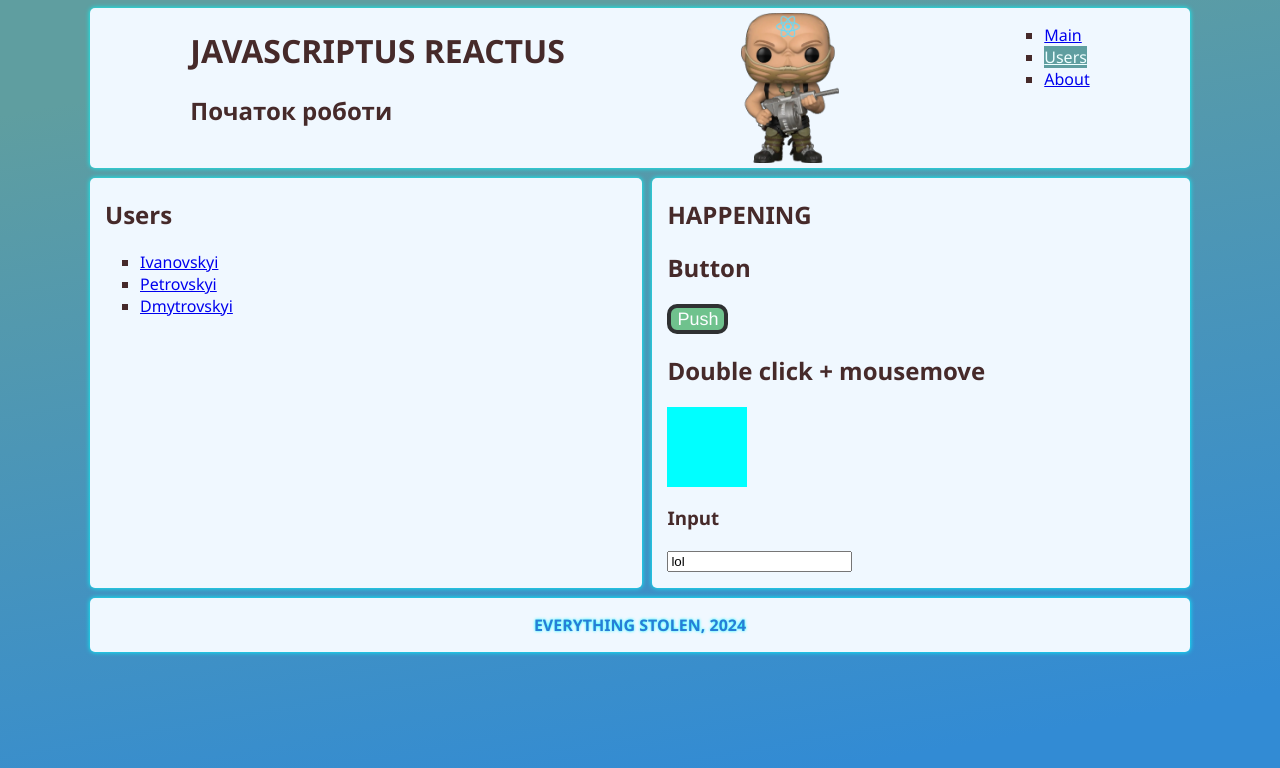
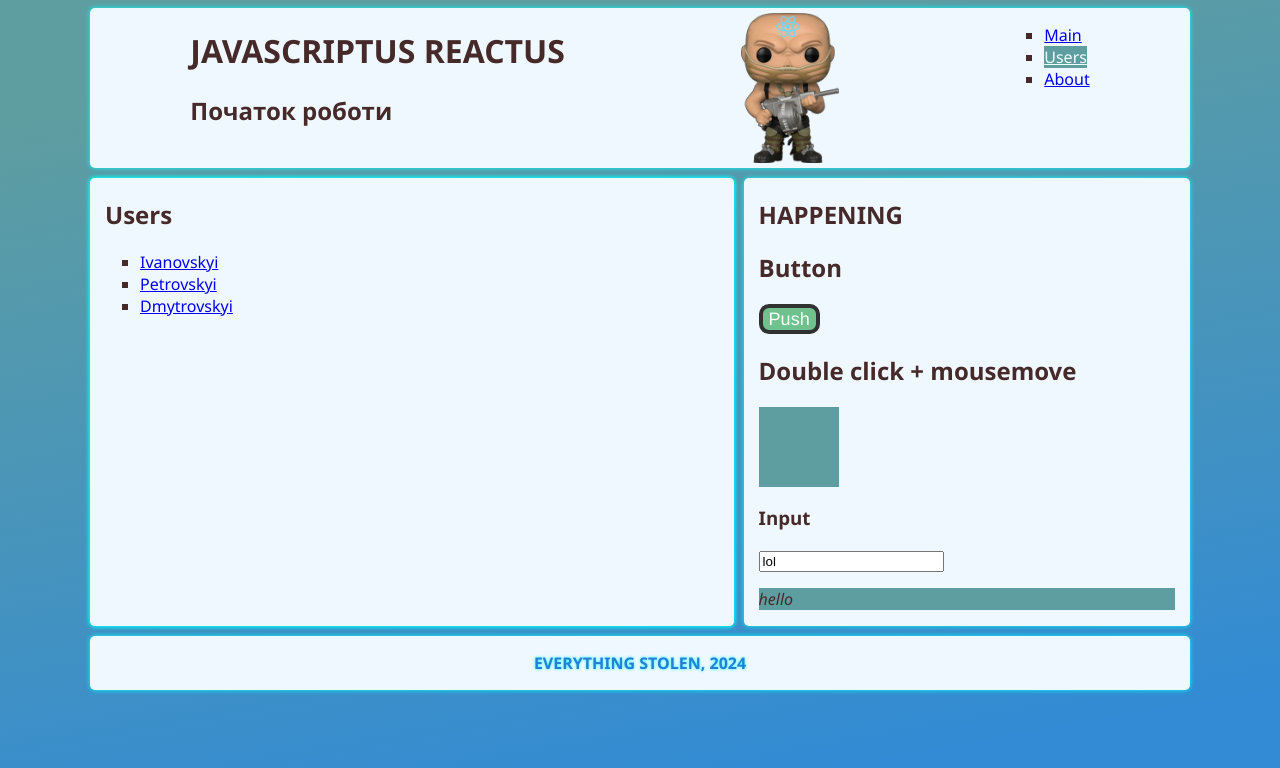
Before and after one commit to tztaras/app, a React (Create React App) app: page /users in a window 1280 px wide. Shown: the top 768 px of the page. Built offline with nearby package versions, Linux system fonts and the light colour scheme.

Commit message:
refs, states

```diff
--- a/src/About/About.css
+++ b/src/About/About.css
@@ -1,6 +1,5 @@
 .about {
     grid-area: m;
-    background-color: bisque;
     border-radius: 5px;
     box-shadow: 0px 0px 5px cyan;
     background-color: aliceblue;
--- a/src/App/App.js
+++ b/src/App/App.js
@@ -19,7 +19,7 @@ function App() {
                 <Router>
                     <Header />
                     <Sidebar/>
-                    {/* <Main /> */}
+                    <Main />
                                 <Routes>
                                     <Route exact path="/" element= {<Main/>} />
                                     <Route path="/about" element={<About/>}/>
--- a/src/Sidebar/Sidebar.js
+++ b/src/Sidebar/Sidebar.js
@@ -1,20 +1,21 @@
 import './Sidebar.css';
 import links from '../data/articles.json';
 import React from 'react';
+import { useState } from 'react';
 
 function Sidebar() {
 
     let a = 33;
-
+    let cd = 'cadetblue';
     let textInput = React.createRef();
     let textOutput = React.createRef();
-
+    const [output, setOutput] = useState('hello');
     function f1(number) {
         console.log('f1 '+ number);
     }
 
     function f2(number) {
-        console.log('mousemove '+ number);
+        console.log('mouseenter '+ number);
     }
 
     function showInput(event) {
@@ -23,6 +24,7 @@ function Sidebar() {
         console.log(textInput.current.value);
         // console.log(this.value);
         textOutput.current.innerHTML = textInput.current.value;
+        setOutput(textInput.current.value);
     }
     return (
         <div className="sidebar">
@@ -32,11 +34,12 @@ function Sidebar() {
                 <h2>Button</h2>
                 <button onClick={()=>f1(1)}>Push</button>
                 <h2>Double click + mousemove</h2>
-                <div className="cyanbox" onDoubleClick={f1} onMouseMove={() => f2(2)}></div>
+                <div className="cyanbox" onDoubleClick={f1} onMouseEnter={() => f2(2) } style={{background: cd}}></div>
                 <h3>Input</h3>
                 <input type="text" onInput={showInput} ref={textInput} defaultValue='lol' />
 
                 <p ref={textOutput}></p>
+                <p style={{ fontStyle: 'italic', background:'cadetblue' }}>{output}</p>
             </section>
 
             <nav>
--- a/src/Users/Users.css
+++ b/src/Users/Users.css
@@ -2,7 +2,7 @@
 .aboutUsers,
 .error {
     grid-area: m;
-    background-color: bisque;
+
     border-radius: 5px;
     box-shadow: 0px 0px 5px cyan;
     background-color: aliceblue;
```
